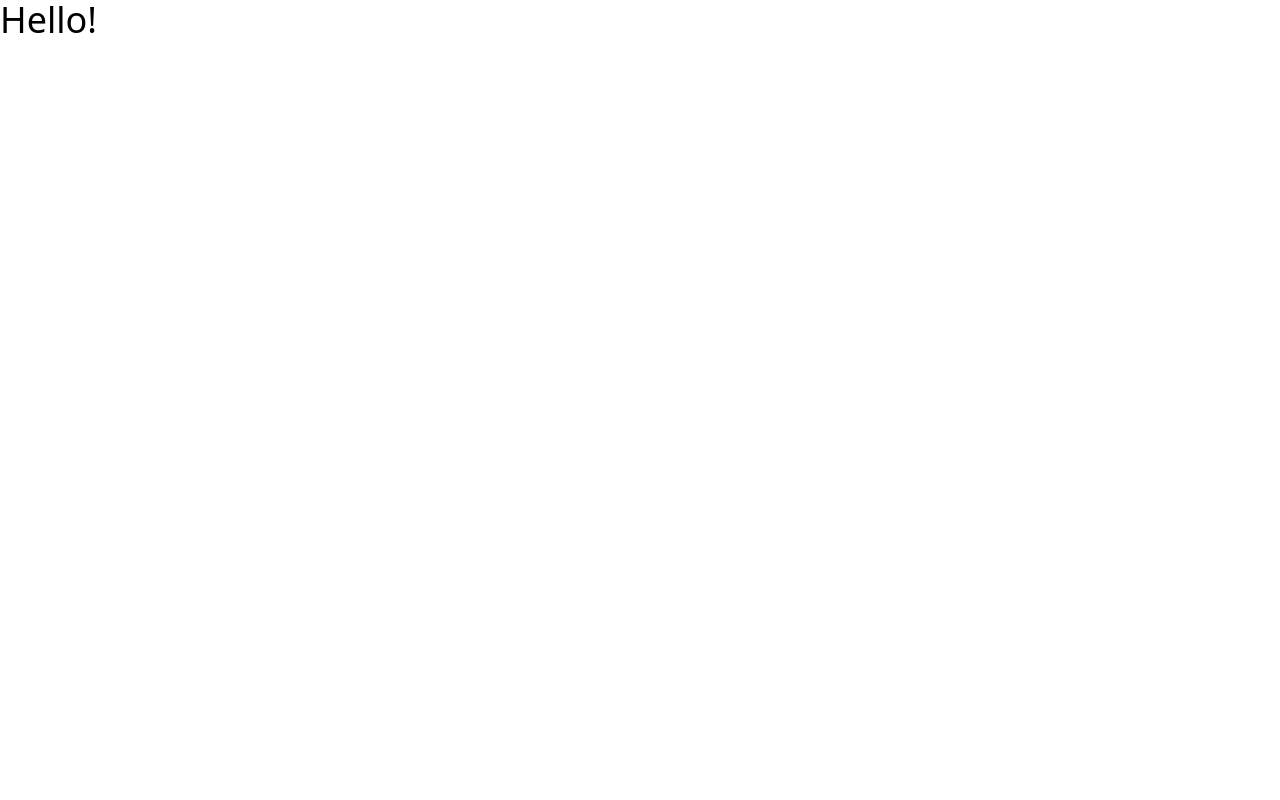
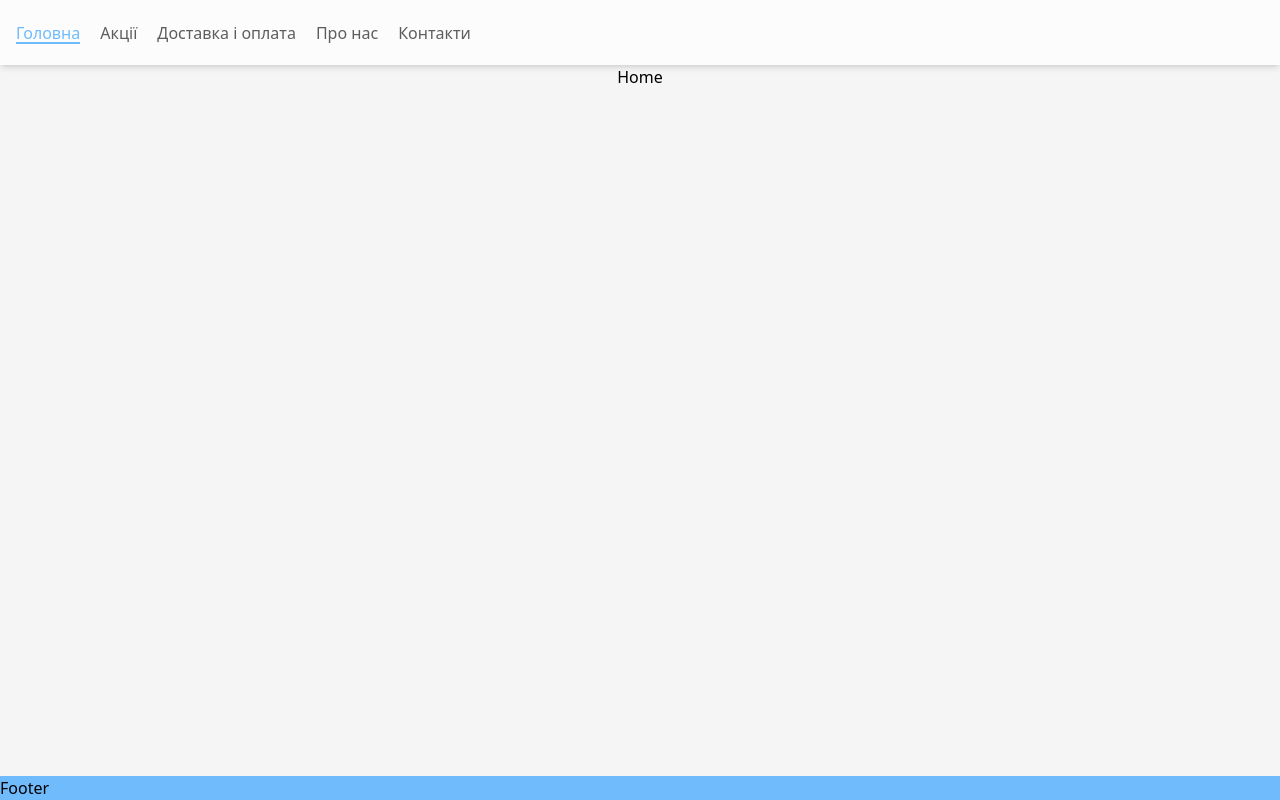
Before and after one commit to MarS-27/sushi-bar-client, a React (Vite) app: page / in a window 1280 px wide. Built offline with nearby package versions, Linux system fonts and the light colour scheme.

Commit message:
added navigation

```diff
--- a/src/App.tsx
+++ b/src/App.tsx
@@ -1,13 +1,22 @@
 import i18next from 'i18next';
 import { I18nextProvider, initReactI18next } from 'react-i18next';
 import { i18Config } from './i18n/config';
+import { Header } from './components/layout/Header';
+import { Footer } from './components/layout/Footer';
+import { Outlet } from 'react-router-dom';
 
 i18next.use(initReactI18next).init(i18Config);
 
 const App = () => {
   return (
     <I18nextProvider i18n={i18next}>
-      <div className="text-4xl text-red-700">Hello!</div>
+      <div className="flex min-h-dvh flex-col items-center bg-mainBg">
+        <Header />
+        <main className="mt-[65px] max-w-container flex-1">
+          <Outlet />
+        </main>
+        <Footer />
+      </div>
     </I18nextProvider>
   );
 };
--- /dev/null
+++ b/src/components/layout/Footer.tsx
@@ -0,0 +1,5 @@
+export const Footer = () => {
+  return (
+    <footer className="w-full max-w-container bg-lightBlue">Footer</footer>
+  );
+};
--- a/src/components/layout/Header.tsx
+++ b/src/components/layout/Header.tsx
@@ -1,3 +1,11 @@
+import { Nav } from './Nav';
+
 export const Header = () => {
-  return <div>Header</div>;
+  return (
+    <header className="h-headerHeight fixed inset-0 z-50 flex w-full items-center bg-white font-medium text-grayDark shadow-md">
+      <div className="mx-auto flex w-full max-w-container items-center justify-between px-4">
+        <Nav />
+      </div>
+    </header>
+  );
 };
--- /dev/null
+++ b/src/components/layout/Nav.tsx
@@ -0,0 +1,33 @@
+import { type FC } from 'react';
+import { useTranslation } from 'react-i18next';
+
+import { ROUTER_PATHS } from '../../utils/routerPaths';
+import { NavLink } from './NavLink';
+
+type NavProps = {
+  closeNav?: () => void;
+};
+
+export const Nav: FC<NavProps> = ({ closeNav }) => {
+  const { t } = useTranslation();
+
+  return (
+    <div className="max-lg:flex max-lg:h-full max-lg:w-full max-lg:flex-col max-lg:justify-between">
+      <nav className="flex gap-5 max-lg:flex-col max-lg:justify-between">
+        <NavLink to={ROUTER_PATHS.home}>{t('homePageTitle')}</NavLink>
+        <NavLink to={ROUTER_PATHS.promotions}>
+          {t('promotionsPageTitle')}
+        </NavLink>
+        <NavLink to={ROUTER_PATHS.delivery_payment}>
+          {t('deliveryAndPaymentPageTitle')}
+        </NavLink>
+        <NavLink to={ROUTER_PATHS.about}>{t('aboutPageTitle')}</NavLink>
+        <NavLink to={ROUTER_PATHS.contacts}>{t('contactsPageTitle')}</NavLink>
+      </nav>
+
+      <p className="whitespace-nowrap max-[420px]:text-xs sm:hidden">
+        Київ, вул. Ярослава Мудрого, 1
+      </p>
+    </div>
+  );
+};
--- /dev/null
+++ b/src/components/layout/NavLink.tsx
@@ -0,0 +1,29 @@
+import clsx from 'clsx';
+import { type ReactNode, type FC } from 'react';
+import { NavLink as RouterLink } from 'react-router-dom';
+
+type NavLinkProps = {
+  to: string;
+  children: ReactNode;
+};
+
+export const NavLink: FC<NavLinkProps> = ({ children, to }) => {
+  return (
+    <RouterLink
+      to={to}
+      className={({ isActive }) =>
+        clsx(
+          clsx(
+            'relative transition-all duration-300',
+            'after:absolute after:left-0 after:top-[90%] after:h-0.5 after:w-0 after:bg-lightBlue after:transition-all after:duration-300 hover:text-lightBlue hover:transition-all hover:duration-300',
+            'after:hover:w-full after:hover:transition-all after:hover:duration-300',
+            isActive &&
+              'text-lightBlue after:absolute after:left-0 after:top-[90%] after:h-0.5 after:w-full after:bg-lightBlue',
+          ),
+        )
+      }
+    >
+      {children}
+    </RouterLink>
+  );
+};
--- a/src/i18n/locales/en.json
+++ b/src/i18n/locales/en.json
@@ -1,3 +1,7 @@
 {
-  "test": "Test"
+  "homePageTitle": "Home",
+  "promotionsPageTitle": "Promotions",
+  "deliveryAndPaymentPageTitle": "Delivery and payment",
+  "aboutPageTitle": "About Us",
+  "contactsPageTitle": "Contacts"
 }
--- a/src/i18n/locales/uk.json
+++ b/src/i18n/locales/uk.json
@@ -1,3 +1,7 @@
 {
-  "test": "Тест"
+  "homePageTitle": "Головна",
+  "promotionsPageTitle": "Акції",
+  "deliveryAndPaymentPageTitle": "Доставка i оплата",
+  "aboutPageTitle": "Про нас",
+  "contactsPageTitle": "Контакти"
 }
--- /dev/null
+++ b/src/i18next.d.ts
@@ -0,0 +1,7 @@
+import { resources } from './i18n/config';
+
+declare module 'i18next' {
+  interface CustomTypeOptions {
+    resources: (typeof resources)['uk'];
+  }
+}
--- a/src/main.tsx
+++ b/src/main.tsx
@@ -1,10 +1,11 @@
 import { StrictMode } from 'react';
 import ReactDOM from 'react-dom/client';
-import App from './App.tsx';
 import './index.css';
+import { RouterProvider } from 'react-router-dom';
+import { router } from './utils/router.tsx';
 
 ReactDOM.createRoot(document.getElementById('root')!).render(
   <StrictMode>
-    <App />
+    <RouterProvider router={router} />
   </StrictMode>,
 );
--- a/src/utils/router.tsx
+++ b/src/utils/router.tsx
@@ -7,38 +7,39 @@ import Contacts from '../pages/Contacts';
 import Products from '../pages/Products';
 import Product from '../pages/Product';
 import App from '../App';
+import { ROUTER_PATHS } from './routerPaths';
 
 export const router = createBrowserRouter([
   {
-    path: '/',
+    path: ROUTER_PATHS.home,
     element: <App />,
     children: [
       {
-        path: '/',
+        index: true,
         element: <Home />,
       },
       {
-        path: 'promotions',
+        path: ROUTER_PATHS.promotions,
         element: <Promotions />,
       },
       {
-        path: 'delivery-payment',
+        path: ROUTER_PATHS.delivery_payment,
         element: <DeliveryAndPayment />,
       },
       {
-        path: 'about',
+        path: ROUTER_PATHS.about,
         element: <About />,
       },
       {
-        path: 'contacts',
+        path: ROUTER_PATHS.contacts,
         element: <Contacts />,
       },
       {
-        path: 'products/:category',
+        path: ROUTER_PATHS.products,
         element: <Products />,
         children: [
           {
-            path: '/:productId',
+            path: ROUTER_PATHS.product,
             element: <Product />,
           },
         ],
--- /dev/null
+++ b/src/utils/routerPaths.ts
@@ -0,0 +1,9 @@
+export const ROUTER_PATHS = {
+  home: '/',
+  promotions: 'promotions',
+  delivery_payment: 'delivery-payment',
+  about: 'about',
+  contacts: 'contacts',
+  products: 'products/:category',
+  product: ':productId',
+};
--- a/tailwind.config.js
+++ b/tailwind.config.js
@@ -4,7 +4,7 @@ export default {
   theme: {
     extend: {
       width: {},
-      height: {},
+      height: { headerHeight: '65px' },
       maxHeight: {},
       maxWidth: {
         container: '1280px',
@@ -22,6 +22,7 @@ export default {
       },
       backgroundColor: {
         mainBg: '#f5f5f5',
+        white: '#fcfcfc',
         lightBlue: '#70bbfc',
         darkBlue: '#004b7c',
         orange: '#ff7a00',
```
